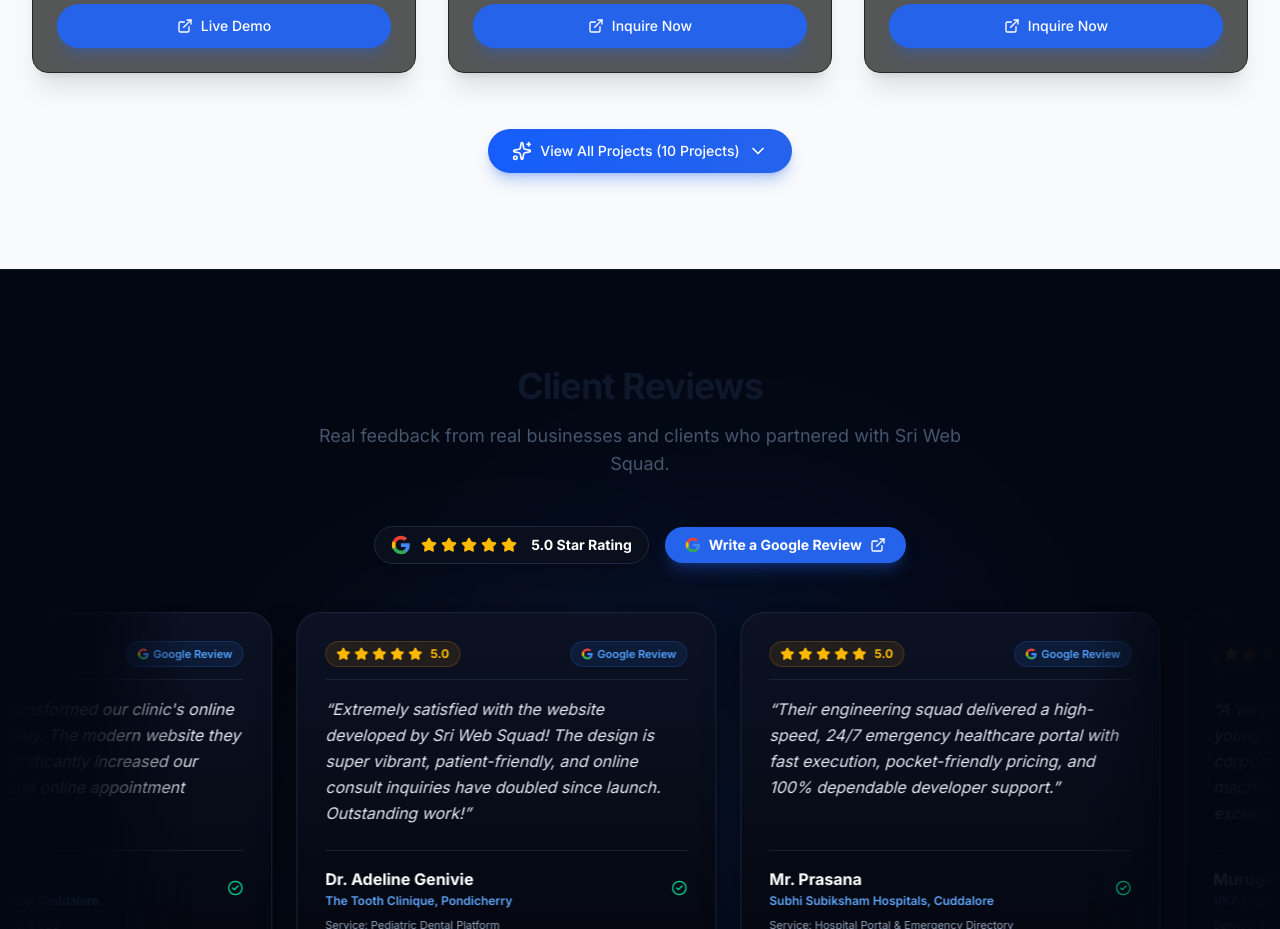
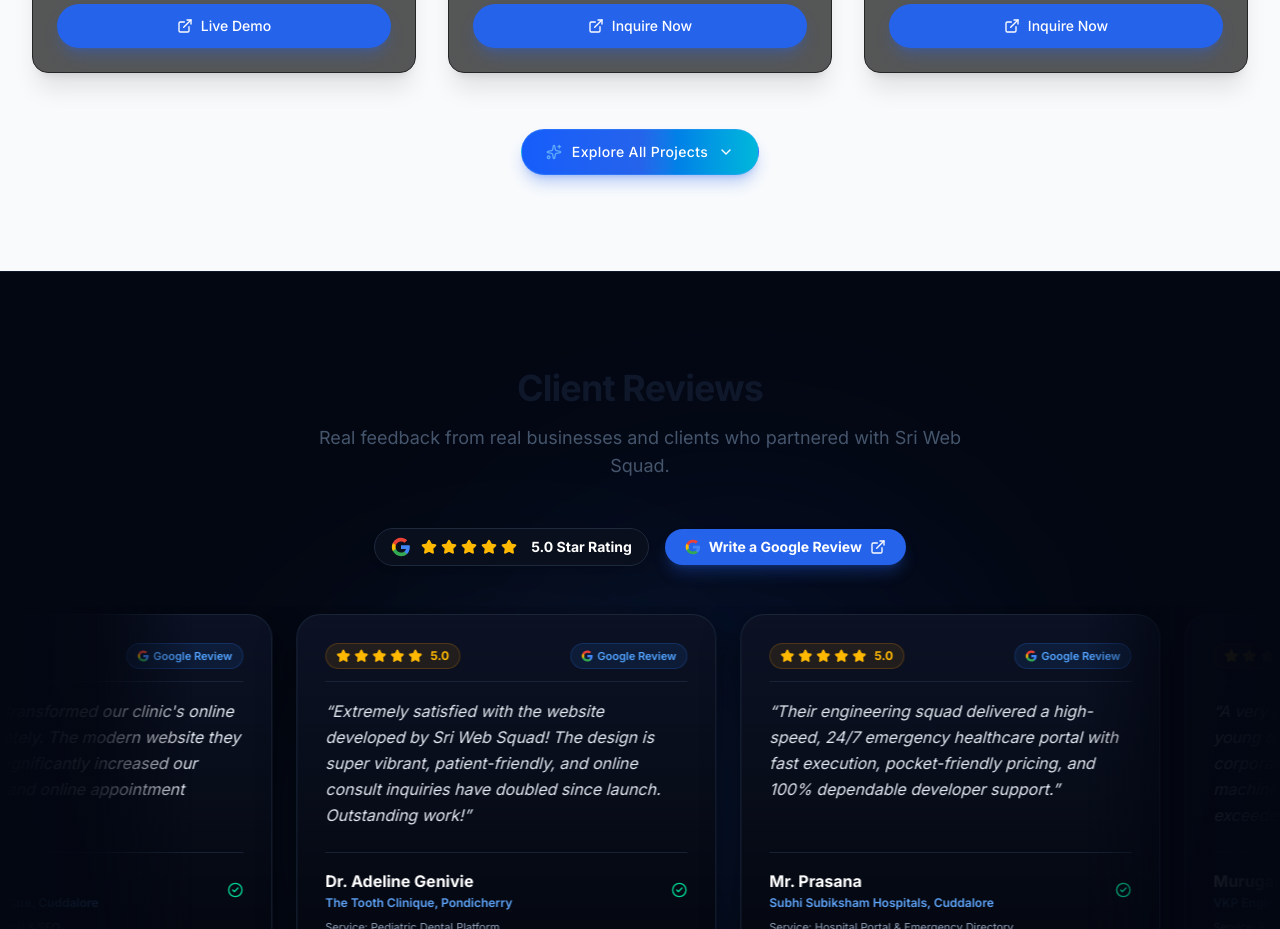
Before and after one commit to Sriram1701/sri-web-squad, a Next.js app: page / in a window 1280 px wide. Shown: the part 4700-5629 px from the top of the page. Built offline with nearby package versions, Linux system fonts and the light colour scheme.

Commit message:
style(portfolio): redesign explore all projects button with professional sleek styling

```diff
--- a/src/components/home/portfolio.tsx
+++ b/src/components/home/portfolio.tsx
@@ -216,23 +216,23 @@
 
         {/* Dynamic View All Projects Toggle Button */}
         {hasMoreProjects && (
-          <div className="mt-14 text-center">
+          <div className="mt-14 flex justify-center">
             <Button
               type="button"
               onClick={() => setShowAll(!showAll)}
               size="lg"
-              className="rounded-full px-8 py-6 text-base font-semibold bg-gradient-to-r from-blue-600 to-primary-600 hover:from-blue-500 hover:to-primary-500 text-white shadow-xl shadow-primary-500/25 transition-all hover:scale-105 cursor-pointer"
+              className="group relative inline-flex items-center gap-2.5 px-8 py-4 rounded-full bg-gradient-to-r from-blue-600 via-primary-600 to-cyan-500 hover:from-blue-500 hover:via-primary-500 hover:to-cyan-400 text-white font-bold text-sm sm:text-base tracking-wide shadow-[0_0_30px_rgba(37,99,235,0.35)] hover:shadow-[0_0_40px_rgba(6,182,212,0.45)] border border-blue-400/30 hover:border-cyan-300/60 transition-all duration-300 hover:scale-105 active:scale-95 cursor-pointer"
             >
               {showAll ? (
                 <>
-                  <ChevronUp className="w-5 h-5 mr-2" />
-                  Show Less Projects
+                  <ChevronUp className="w-4 h-4 transition-transform group-hover:-translate-y-0.5" />
+                  <span>Show Less</span>
                 </>
               ) : (
                 <>
-                  <Sparkles className="w-5 h-5 mr-2" />
-                  View All Projects ({filteredProjects.length} Projects)
-                  <ChevronDown className="w-5 h-5 ml-2" />
+                  <Sparkles className="w-4 h-4 text-cyan-200 animate-pulse" />
+                  <span>Explore All Projects</span>
+                  <ChevronDown className="w-4 h-4 transition-transform group-hover:translate-y-0.5" />
                 </>
               )}
             </Button>
```
